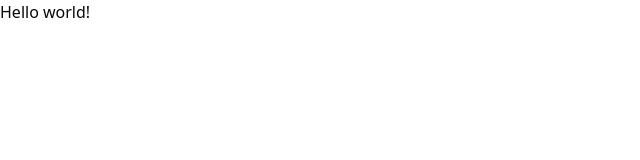
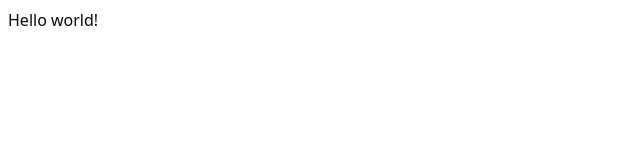
Before and after one commit to PrefeituraBataypora/cad-pessoas, a Next.js app: page / in a window 1280 px wide. Shown: the top 160 px of the page, without its empty margins (0-640 px from the left). Built offline with nearby package versions, Linux system fonts and the light colour scheme.

Commit message:
fix: add padding to body in RootLayout

```diff
--- a/src/app/layout.tsx
+++ b/src/app/layout.tsx
@@ -13,7 +13,7 @@ export default function RootLayout({
 }>) {
   return (
     <html lang="pt-BR" suppressHydrationWarning>
-      <body>
+      <body className='p-2'>
         <ThemeProvider attribute="class" defaultTheme="light" enableSystem>
           {children}
         </ThemeProvider>
```
